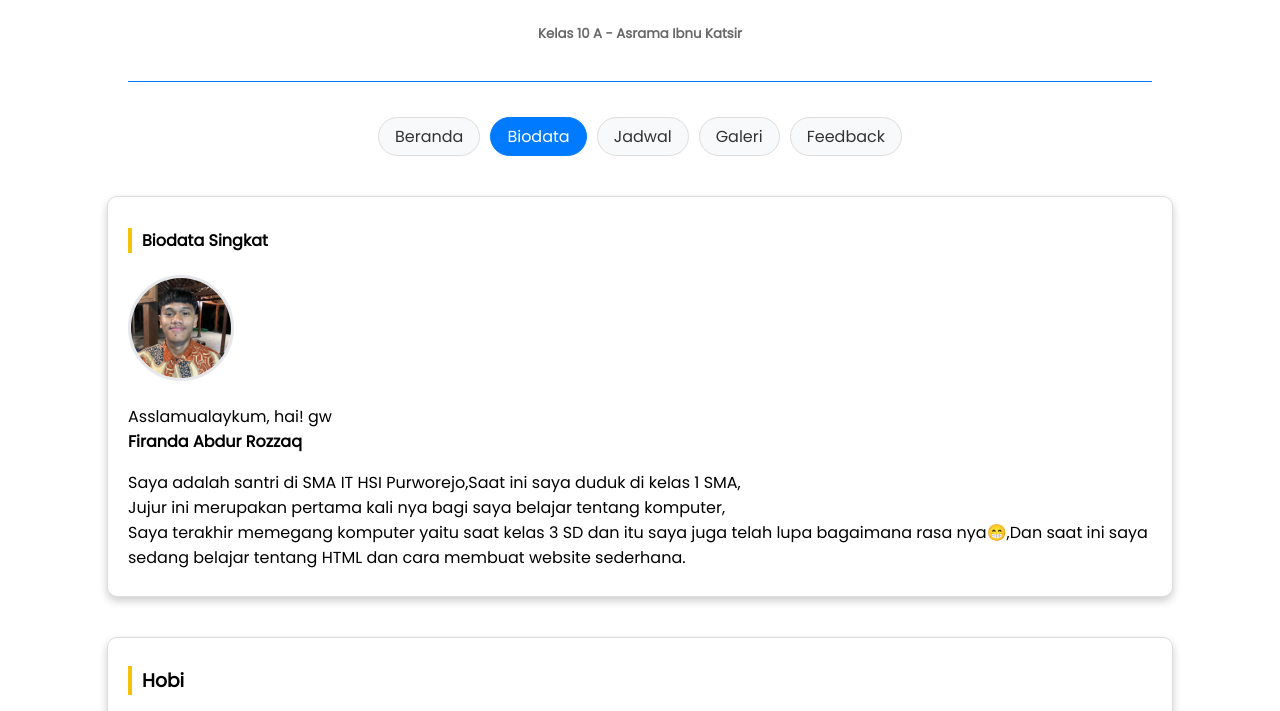
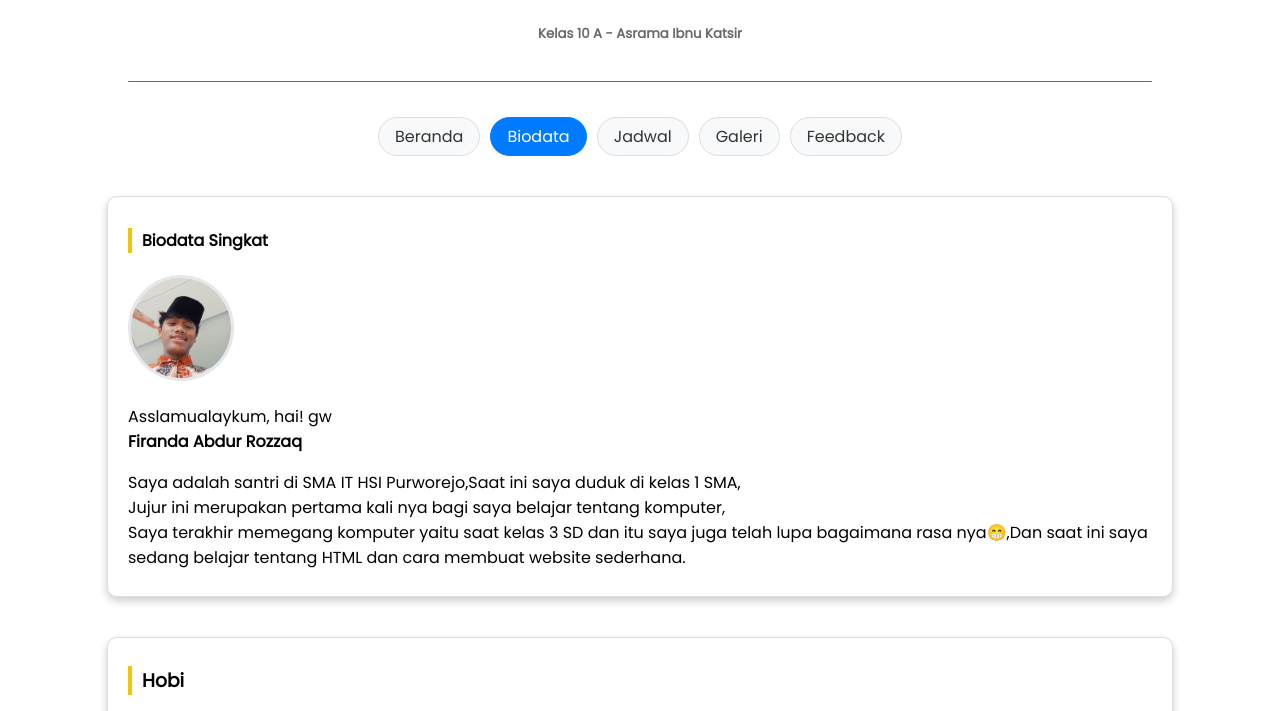
Before and after one commit to FirandaAR/FirandaAR.github.io, a plain HTML site: page biodata.html in a window 1280 px wide. Shown: the part 89-800 px from the top of the page. Drawn offline with Linux system fonts and the light colour scheme.

Commit message:
ganti foto di biodata

```diff
--- a/biodata.html
+++ b/biodata.html
@@ -27,7 +27,7 @@
     <!-- Isi Biodata -->
     <div class="box">
       <h4 class="section-title">Biodata Singkat</h4>
-      <img class="avatar" alt="Gambar saya" src="images\jawa.jpg" />
+      <img class="avatar" alt="Gambar saya" src="images\firanda.jpeg" />
       <p>
         Asslamualaykum, hai! gw <br />
         <b>Firanda Abdur Rozzaq</b> <br />
```
Also changed, not shown: images/firanda.jpeg (added).
